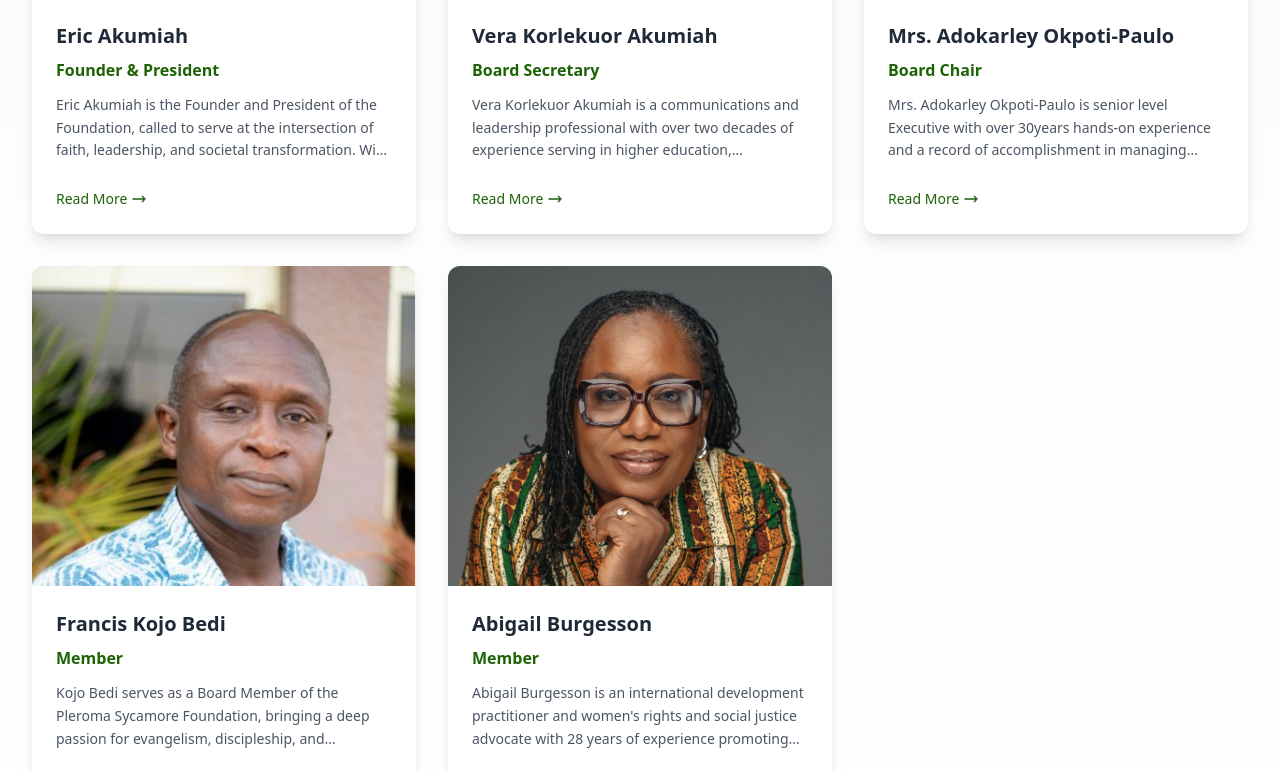
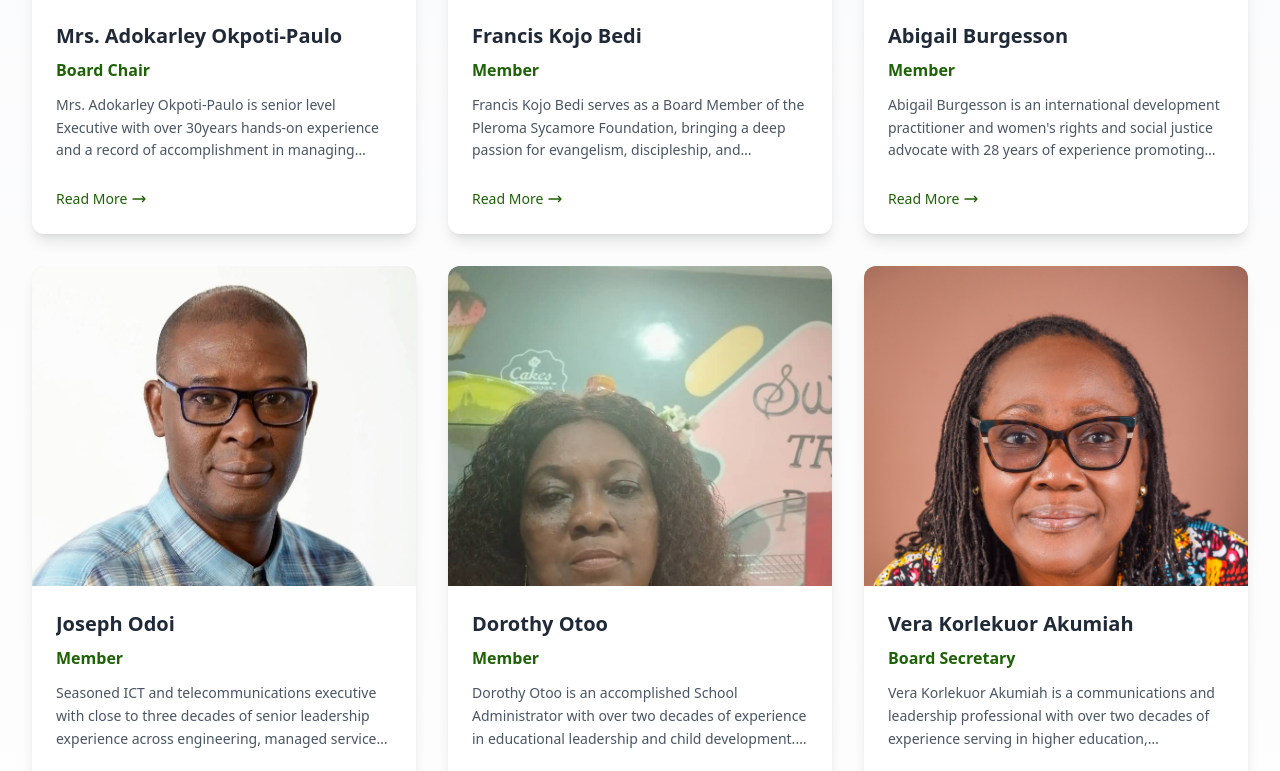
Before and after one commit to ella-quintin/pleroma-foundation, a React (Vite) app: page /who-we-are in a window 1280 px wide. Shown: the part 1809-2580 px from the top of the page. Built offline with nearby package versions, Linux system fonts and the light colour scheme.

Commit message:
update the positioning of board members

```diff
--- a/src/pages/landing/index.jsx
+++ b/src/pages/landing/index.jsx
@@ -120,10 +120,10 @@ function Landing() {
             whileInView={{ opacity: 1, x: 0 }}
             transition={{ duration: 0.8 }}
           >
-            <p className="text-gray-800 font-bold text-sm md:text-lg uppercase tracking-wide">
+            <p className="text-[#1D6205] font-bold text-sm md:text-lg uppercase tracking-wide">
               Welcome to
             </p>
-            <h2 className="text- font-bold text-3xl sm:text-4xl lg:text-5xl leading-snug mb-4">
+            <h2 className="text-gray-800 font-bold text-3xl sm:text-4xl lg:text-5xl leading-snug mb-4">
               Pleroma Sycamore Foundation (PSF)
             </h2>
             <p className="text-gray-600 mt-4 md:mt-6 leading-relaxed text-base sm:text-lg">
--- a/src/pages/wwa/index.jsx
+++ b/src/pages/wwa/index.jsx
@@ -9,12 +9,15 @@ import adokarle from "../../assets/images/adokarle.jpeg";
 import vera from "../../assets/images/vera.jpg";
 import kojo from "../../assets/images/kojo.png";
 import abigail from "../../assets/images/abigail.jpeg";
+import joseph from "../../assets/images/joseph.jpg";
+import dorothy from "../../assets/images/dorothy.jpeg";
 import { motion } from "framer-motion";
 import { useState, useEffect } from "react";
 import Footer from "../../components/footer";
 
 const WhoWeAre = () => {
   const [showScrollButton, setShowScrollButton] = useState(false);
+  const [openModalId, setOpenModalId] = useState(null);
 
   // Handle scroll events to toggle button visibility
   useEffect(() => {
@@ -30,6 +33,30 @@ const WhoWeAre = () => {
     return () => window.removeEventListener("scroll", handleScroll);
   }, []);
 
+  // Handle hash navigation on mount and hash changes
+  useEffect(() => {
+    const scrollToHash = () => {
+      const hash = window.location.hash;
+      if (hash) {
+        // Small delay to ensure page is fully rendered
+        setTimeout(() => {
+          const element = document.querySelector(hash);
+          if (element) {
+            element.scrollIntoView({ behavior: 'smooth', block: 'start' });
+          }
+        }, 100);
+      }
+    };
+
+    // Scroll on mount
+    scrollToHash();
+
+    // Listen for hash changes
+    window.addEventListener('hashchange', scrollToHash);
+
+    return () => window.removeEventListener('hashchange', scrollToHash);
+  }, []);
+
   // Scroll to top logic
   const scrollToTop = () => {
     window.scrollTo({
@@ -40,37 +67,9 @@ const WhoWeAre = () => {
 
   // Board members data - Update with your actual data
   const boardMembers = [
+
     {
       id: 1,
-      name: "Eric Akumiah",
-      position: "Founder & President",
-      photo: eric,
-      bio: "Eric Akumiah is the Founder and President of the Foundation, called to serve at the intersection of faith, leadership, and societal transformation. With over two decades of experience in digital development, governance, and capacity building across Africa and beyond, Eric brings to the Board a deep commitment to empowering young people to discover purpose, develop skills, and become agents of positive change in their communities.",
-      fullProfile: `Eric Akumiah is the Founder and President of the Foundation, called to serve at the intersection of faith, leadership, and societal transformation. With over two decades of experience in digital development, governance, and capacity building across Africa and beyond, Eric brings to the Board a deep commitment to empowering young people to discover purpose, develop skills, and become agents of positive change in their communities.
-A Chevening Scholar, Eric holds a Master’s degree in Communications Management from Strathclyde Business School, University of Strathclyde, Glasgow. His professional journey spans ICT infrastructure development, digital transformation, and cybersecurity leadership, including contributions to national-level initiatives that have strengthened institutional capacity and public-sector service delivery in Ghana and across the African continent .
-Eric’s leadership philosophy is firmly grounded in Christian values. He believes that meaningful development must address both spiritual and practical needs, and that youth empowerment is central to fulfilling God’s mandate for stewardship, justice, and service on earth. Through mentorship, skills development, and values-based leadership, he is passionate about nurturing a new generation of young leaders who are ethically grounded, socially responsible, and driven by faith-inspired purpose.
-Throughout his career, Eric has demonstrated a strong commitment to institution-building, collaboration, and service. He has worked extensively with governments, regional bodies, and international partners to design sustainable systems, build human capacity, and promote inclusive growth. These experiences inform his vision for the Foundation as a platform for transforming lives—particularly those of young people—through faith-based programs, education, leadership development, and community impact.
-As Founder and President, Eric provides strategic leadership and spiritual direction to the Board, ensuring that the Foundation remains mission-driven, accountable, and aligned with its calling to serve God by empowering people, strengthening communities, and raising leaders for today and tomorrow`
-
-    },
-
-    {
-      id: 2,
-      name: "Vera Korlekuor Akumiah",
-      position: "Board Secretary",
-      photo: vera,
-      bio: "Vera Korlekuor Akumiah is a communications and leadership professional with over two decades of experience serving in higher education, international development, and faith-inspired organisations.",
-      fullProfile: `Vera Korlekuor Akumiah is a communications and leadership professional with over two decades of experience serving in higher education, international development, and faith-inspired organisations. She is deeply committed to advancing faith-based leadership, community transformation, and mentorship, particularly among young people and emerging leaders.
-Vera currently serves as a Senior Assistant Registrar at the University of Professional Studies, Accra (UPSA), where she contributes to institutional governance, administrative leadership, and policy implementation, while also lecturing in Public Relations at the undergraduate level. Her professional journey has included service with respected organisations such as Plan International Ghana, the African Women’s Development Fund, the Association of African Universities, Right To Play Ghana, and Save the Children UK, where she supported strategic communication, programme development, and stakeholder engagement.
-She holds an MPhil in Leadership from UPSA and is an Associate Member of the Institute of Public Relations, Ghana. Vera is passionate about nurturing values-driven leadership and strengthening organisations that promote holistic community development. She is also an author, and her young adult novel Ebony Girl received recognition under the CODE Burt Award for African Young Adult Literature.
-Through her work with the Pleroma Sycamore Foundation, Vera is dedicated to supporting initiatives that strengthen faith-based institutions, empowering children and youth, and raise principled leaders who will positively impact society.
-Vera is a children's Sunday School teacher and is passionate about instilling godly principles in children while they are still impressionable and young.  She also organises Young Writers clubs for children in her community unearth writing talents in children and young adults.
-Her hobbies include writing, gardening, cooking and exploring new healthy recipes to keep fit.
-`
-    },
-
-    {
-      id: 3,
       name: "Mrs. Adokarley Okpoti-Paulo ",
       position: "Board Chair",
       photo: adokarle,
@@ -86,17 +85,15 @@ In 2021 she worn the Honoré Award of the Women’s Choice Awards Africa as the
 In September 2022 she worn the August award of National Finance Personality of the year at the National Business Honours 2022.
 Adokarley has gone through many leadership trainings and Conferences including the recent Global Leadership Conference in Chicago. She brings this on board in her leadership skills.
 She has excellent human relations and the capacity to adjust quickly to new developments and environments. She has a high sense of responsibility and is trustworthiness.
-She is married to Reverend Eric Okpoti-Paulo with four handsome young men, two lovely daughters in laws and three Lovely grandchildren. Adokarley loves singing, cooking, working smart, and is in the ministry of Helps, Marriage Counselling and Administration. Adokarley Loves mentoring, impacting and improving lives.
-`
+She is married to Reverend Eric Okpoti-Paulo with four handsome young men, two lovely daughters in laws and three Lovely grandchildren. Adokarley loves singing, cooking, working smart, and is in the ministry of Helps, Marriage Counselling and Administration. Adokarley Loves mentoring, impacting and improving lives.`
     },
 
-
     {
-      id: 4,
+      id: 2,
       name: "Francis Kojo Bedi",
       position: "Member",
       photo: kojo,
-      bio: "Kojo Bedi serves as a Board Member of the Pleroma Sycamore Foundation, bringing a deep passion for evangelism, discipleship, and partnership development in Christian ministry.",
+      bio: "Francis Kojo Bedi serves as a Board Member of the Pleroma Sycamore Foundation, bringing a deep passion for evangelism, discipleship, and partnership development in Christian ministry.",
       fullProfile: `Francis Kojo Bedi serves as a Board Member of the Pleroma Sycamore Foundation, bringing a deep passion for evangelism, discipleship, and partnership development in Christian ministry. With over two decades of dedicated missionary service, Francis offers the Board invaluable spiritual insight, leadership experience, and a strong commitment to advancing faith-based transformation in communities.
 Francis is a full-time missionary with The Great Commission Movement of Ghana, affiliated with Campus Crusade for Christ International, where he has faithfully served since 1995. He currently serves as Director of Partner Development and as the Jesus Film Projects Representative. Through these roles, he equips missionaries to build sustainable ministry partnerships and leads initiatives to translate and deploy the Jesus Film into major Ghanaian languages as a powerful evangelism and discipleship tool.
 As a member of the PSF Board, Francis contributes his extensive experience in ministry development, partnership building, and faith-based outreach strategies. He is particularly passionate about initiatives that strengthen Christian leadership, support community transformation, and expand opportunities for individuals to encounter and grow in their faith.
@@ -104,20 +101,73 @@ Francis is married to Clara Edem Bedi, also a full-time missionary, and together
     },
 
     {
-      id: 5,
+      id: 3,
       name: "Abigail Burgesson",
       position: "Member",
       photo: abigail,
       bio: "Abigail Burgesson is an international development practitioner and women's rights and social justice advocate with 28 years of experience promoting social justice and transformative change across Africa and globally through philanthropy.",
       fullProfile: `Abigail Burgesson is an international development practitioner and women's rights and social justice advocate with 28 years of experience promoting social justice and transformative change across Africa and globally through philanthropy. As founder and Principal Consultant of Fern Resource Alternatives, she specialises in resource mobilisation, strategic partnerships, institutional strengthening, and transformative leadership for non-profit organisations.
 Her distinguished career includes nearly two decades in senior management at the African Women's Development Fund (AWDF), leading Partnerships and Resource Mobilization from inception. She founded 'The Bridge', a mentorship program empowering young women toward financial independence through entrepreneurship and job readiness, and advocates for technical and vocational education as a solution to youth unemployment across Africa.
-Abigail holds a BA in English from the University of Ghana and an MA in International Relations from Boston University's European Program (UK).
-She completed International Negotiations training at the Centre for Applied Studies in International Negotiations, Geneva, Switzerland and specialised training in Resource Mobilization and Alternative Dispute Resolution.
+Abigail holds a BA in English from the University of Ghana and an MA in International Relations from Boston University's European Program (UK). She completed International Negotiations training at the Centre for Applied Studies in International Negotiations, Geneva, Switzerland and specialised training in Resource Mobilization and Alternative Dispute Resolution.
 She currently serves on multiple governance boards: the Emerging Public Leader (EPL) Global Board (Washington, DC and EPL Ghana); Strategic Advisor for AfriWomen's Network (Global); Star-Ghana Foundation (Finance and Fundraising Committee); and Chair of The McCarthy Hill School (Accra, Ghana).
 A progressive woman of Christian faith, Abigail uniquely bridges social justice, feminism, and spiritual conviction. Her work courageously addresses women's rights and injustice within religious spaces, challenging cultural practices, norms and beliefs that perpetuate inequality. This positions her to champion PSF's faith-driven mission to empower God's people and to advance justice and love through the Holy Spirit.
 Abigail brings proven expertise in resource mobilization, partnership development, and institutional strengthening, along with extensive global board governance experience, to drive PSF's growth and impact. Her commitment to faith-based transformation, youth empowerment, and community strengthening aligns seamlessly with PSF's vision.
 Married and living in Accra, Ghana, with her husband and three children, Abigail finds inspiration through family, worship music, sound, and transformative biblical teachings. She enjoys creating Afrocentric interior décor and hosting gatherings for friends and family.`
     },
+
+    {
+      id: 4,
+      name: "Joseph Odoi",
+      position: "Member",
+      photo: joseph,
+      bio: "Seasoned ICT and telecommunications executive with close to three decades of senior leadership experience across engineering, managed services, and business development in Ghana and international markets.",
+      fullProfile: `Seasoned ICT and telecommunications executive with close to three decades of senior leadership experience across engineering, managed services, and business development in Ghana and international markets. Grounded in Christian values, he brings strategic insight, governance discipline, and a strong commitment to youth empowerment to foundation leadership. He is passionate about mentoring young people, strengthening institutional capacity, and supporting faith-driven initiatives that equip the next generation with character, competence, and a clear sense of God-given purpose.`
+    },
+
+    {
+      id: 5,
+      name: "Dorothy Otoo",
+      position: "Member",
+      photo: dorothy,
+      bio: "Dorothy Otoo is an accomplished School Administrator with over two decades of experience in educational leadership and child development. She holds a Postgraduate Diploma in Communication and a strong academic foundation in the Social Sciences, blending scholarly insight with practical leadership expertise.",
+      fullProfile: `Dorothy Otoo is an accomplished School Administrator with over two decades of experience in educational leadership and child development. She holds a Postgraduate Diploma in Communication and a strong academic foundation in the Social Sciences, blending scholarly insight with practical leadership expertise.
+Throughout her career, Dorothy has successfully led school operations, supervised multidisciplinary teams, and strengthened institutional systems to improve pupil outcomes. Her leadership approach is grounded in structure, accountability, and the creation of safe, nurturing learning environments where children can thrive academically, socially, and emotionally.
+Beyond her administrative leadership, Dorothy brings considerable expertise in stakeholder engagement, strategic communication, writing and editing, and media relations. Her ability to articulate vision clearly, foster strong relationships with parents and partners, and enhance institutional credibility makes her an invaluable contributor to board governance and external relations.
+Dorothy provides practical insight into policies and programmes that directly impact children and youth development, drawing from her extensive experience in education and institutional leadership. She brings strong governance capacity, supported by her experience in managing organisational systems, teams, and operational structures. Her strength in strategic communication enables her to contribute effectively to messaging, stakeholder engagement, and public representation, while her long-standing passion for youth empowerment reflects her commitment to equipping children and young people to reach their full potential. Her leadership is firmly rooted in values-based and faith-driven service, which supports transformational and purpose-centred impact.
+Dorothy is deeply passionate about nurturing and empowering the next generation. With over 20 years of hands-on experience working with children, she remains committed to holistic development — intellectual, emotional, and spiritual. Her personal values strongly align with the mission of the Pleroma Sycamore Foundation, particularly its dedication to spiritual growth and character formation in young people.
+Dorothy Otoo brings wisdom, experience, and a nurturing yet strategic leadership perspective to the Pleroma Sycamore Foundation Board. Her blend of administrative strength, communication excellence, and genuine passion for child development positions her to contribute meaningfully to the Foundation’s vision of raising spiritually grounded and empowered young leaders.`
+    },
+
+    {
+      id: 6,
+      name: "Vera Korlekuor Akumiah",
+      position: "Board Secretary",
+      photo: vera,
+      bio: "Vera Korlekuor Akumiah is a communications and leadership professional with over two decades of experience serving in higher education, international development, and faith-inspired organisations.",
+      fullProfile: `Vera Korlekuor Akumiah is a communications and leadership professional with over two decades of experience serving in higher education, international development, and faith-inspired organisations. She is deeply committed to advancing faith-based leadership, community transformation, and mentorship, particularly among young people and emerging leaders.
+Vera currently serves as a Senior Assistant Registrar at the University of Professional Studies, Accra (UPSA), where she contributes to institutional governance, administrative leadership, and policy implementation, while also lecturing in Public Relations at the undergraduate level. Her professional journey has included service with respected organisations such as Plan International Ghana, the African Women’s Development Fund, the Association of African Universities, Right To Play Ghana, and Save the Children UK, where she supported strategic communication, programme development, and stakeholder engagement.
+She holds an MPhil in Leadership from UPSA and is an Associate Member of the Institute of Public Relations, Ghana. Vera is passionate about nurturing values-driven leadership and strengthening organisations that promote holistic community development. She is also an author, and her young adult novel Ebony Girl received recognition under the CODE Burt Award for African Young Adult Literature.
+Through her work with the Pleroma Sycamore Foundation, Vera is dedicated to supporting initiatives that strengthen faith-based institutions, empowering children and youth, and raise principled leaders who will positively impact society.
+Vera is a children's Sunday School teacher and is passionate about instilling godly principles in children while they are still impressionable and young.  She also organises Young Writers clubs for children in her community unearth writing talents in children and young adults.
+Her hobbies include writing, gardening, cooking and exploring new healthy recipes to keep fit.`
+    },
+
+    {
+      id: 7,
+      name: "Eric Akumiah",
+      position: "Founder & President",
+      photo: eric,
+      bio: "Eric Akumiah is the Founder and President of the Foundation, called to serve at the intersection of faith, leadership, and societal transformation. With over two decades of experience in digital development, governance, and capacity building across Africa and beyond, Eric brings to the Board a deep commitment to empowering young people to discover purpose, develop skills, and become agents of positive change in their communities.",
+      fullProfile: `EEric Akumiah is the Founder and President of the Foundation, called to serve at the intersection of faith, leadership, and societal transformation. With over two decades of experience in digital development, governance, and capacity building across Africa and beyond, Eric brings to the Board a deep commitment to empowering young people to discover purpose, develop skills, and become agents of positive change in their communities.
+A Chevening Scholar, Eric holds a Master’s degree in Communications Management from Strathclyde Business School, University of Strathclyde, Glasgow. His professional journey spans ICT infrastructure development, digital transformation, and cybersecurity leadership, including contributions to national-level initiatives that have strengthened institutional capacity and public-sector service delivery in Ghana and across the African continent .
+Eric’s leadership philosophy is firmly grounded in Christian values. He believes that meaningful development must address both spiritual and practical needs, and that youth empowerment is central to fulfilling God’s mandate for stewardship, justice, and service on earth. Through mentorship, skills development, and values-based leadership, he is passionate about nurturing a new generation of young leaders who are ethically grounded, socially responsible, and driven by faith-inspired purpose.
+Throughout his career, Eric has demonstrated a strong commitment to institution-building, collaboration, and service. He has worked extensively with governments, regional bodies, and international partners to design sustainable systems, build human capacity, and promote inclusive growth. These experiences inform his vision for the Foundation as a platform for transforming lives—particularly those of young people—through faith-based programs, education, leadership development, and community impact.
+As Founder and President, Eric provides strategic leadership and spiritual direction to the Board, ensuring that the Foundation remains mission-driven, accountable, and aligned with its calling to serve God by empowering people, strengthening communities, and raising leaders for today and tomorrow.`
+
+    },
+
+
+
 
   ];
 
@@ -239,7 +289,7 @@ Married and living in Accra, Ghana, with her husband and three children, Abigail
         </motion.div>
 
         {/* Board Members Section */}
-        <section className="py-20 bg-gradient-to-b from-gray-50 to-white">
+        <section id="board" className="py-20 bg-gradient-to-b from-gray-50 to-white">
           <div className="container mx-auto px-6 lg:px-8 max-w-7xl">
             {/* Section Header */}
             <motion.div
@@ -278,12 +328,10 @@ Married and living in Accra, Ghana, with her husband and three children, Abigail
                 >
                   <div
                     className="group relative bg-white rounded-xl shadow-lg overflow-hidden cursor-pointer transform transition-all duration-300 hover:shadow-2xl hover:-translate-y-2"
-                    onClick={() => {
-                      document.getElementById(`modal-${member.id}`).classList.remove('hidden');
-                    }}
+                    onClick={() => setOpenModalId(member.id)}
                     onKeyPress={(e) => {
                       if (e.key === 'Enter') {
-                        document.getElementById(`modal-${member.id}`).classList.remove('hidden');
+                        setOpenModalId(member.id);
                       }
                     }}
                     role="button"
@@ -342,12 +390,13 @@ Married and living in Accra, Ghana, with her husband and three children, Abigail
                   </div>
 
                   {/* Modal for Full Profile */}
+                  {openModalId === member.id && (
                     <div
                       id={`modal-${member.id}`}
-                    className="hidden fixed inset-0 z-50 flex items-center justify-center p-4 bg-black/60 backdrop-blur-sm"
+                      className="fixed inset-0 z-50 flex items-center justify-center p-4 bg-black/60 backdrop-blur-sm"
                       onClick={(e) => {
                         if (e.target.id === `modal-${member.id}`) {
-                        e.target.classList.add('hidden');
+                          setOpenModalId(null);
                         }
                       }}
                       role="dialog"
@@ -360,9 +409,7 @@ Married and living in Accra, Ghana, with her husband and three children, Abigail
                       >
                         {/* Close Button */}
                         <button
-                        onClick={() => {
-                          document.getElementById(`modal-${member.id}`).classList.add('hidden');
-                        }}
+                          onClick={() => setOpenModalId(null)}
                           className="absolute top-4 right-4 z-10 bg-white rounded-full p-2 shadow-lg hover:bg-gray-100 transition-colors"
                           aria-label="Close profile"
                         >
@@ -426,6 +473,7 @@ Married and living in Accra, Ghana, with her husband and three children, Abigail
                         </div>
                       </div>
                     </div>
+                  )}
                 </motion.div>
               ))}
             </div>
```
Also changed, not shown: src/components/navbar/index.jsx (+33 -25 lines), src/assets/images/dorothy.jpeg (added), src/assets/images/joseph.jpg (added). Lines whose indentation alone changed are shown as unchanged.
